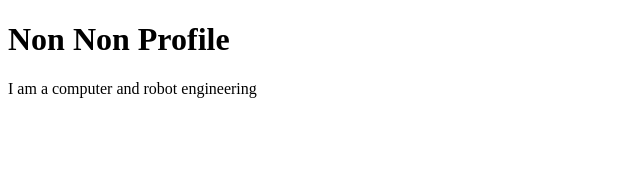
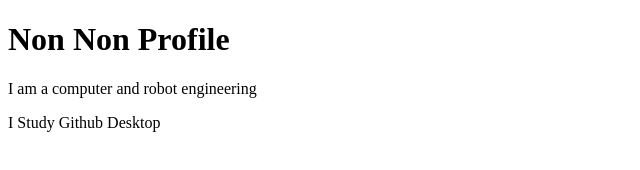
Before and after one commit to chayavooth/desktop-non, a plain HTML site: page index.html in a window 1280 px wide. Shown: the whole page, without its empty margins (0-640 px from the left). Drawn offline with Linux system fonts and the light colour scheme.

Commit message:
Add some texts
Add some texts

```diff
--- a/index.html
+++ b/index.html
@@ -9,5 +9,6 @@
     <body>
         <h1>Non Non Profile</h1>
         <p>I am a computer and robot engineering</p>
+        <p>I Study Github Desktop</p>
     </body>
 </html>
```
